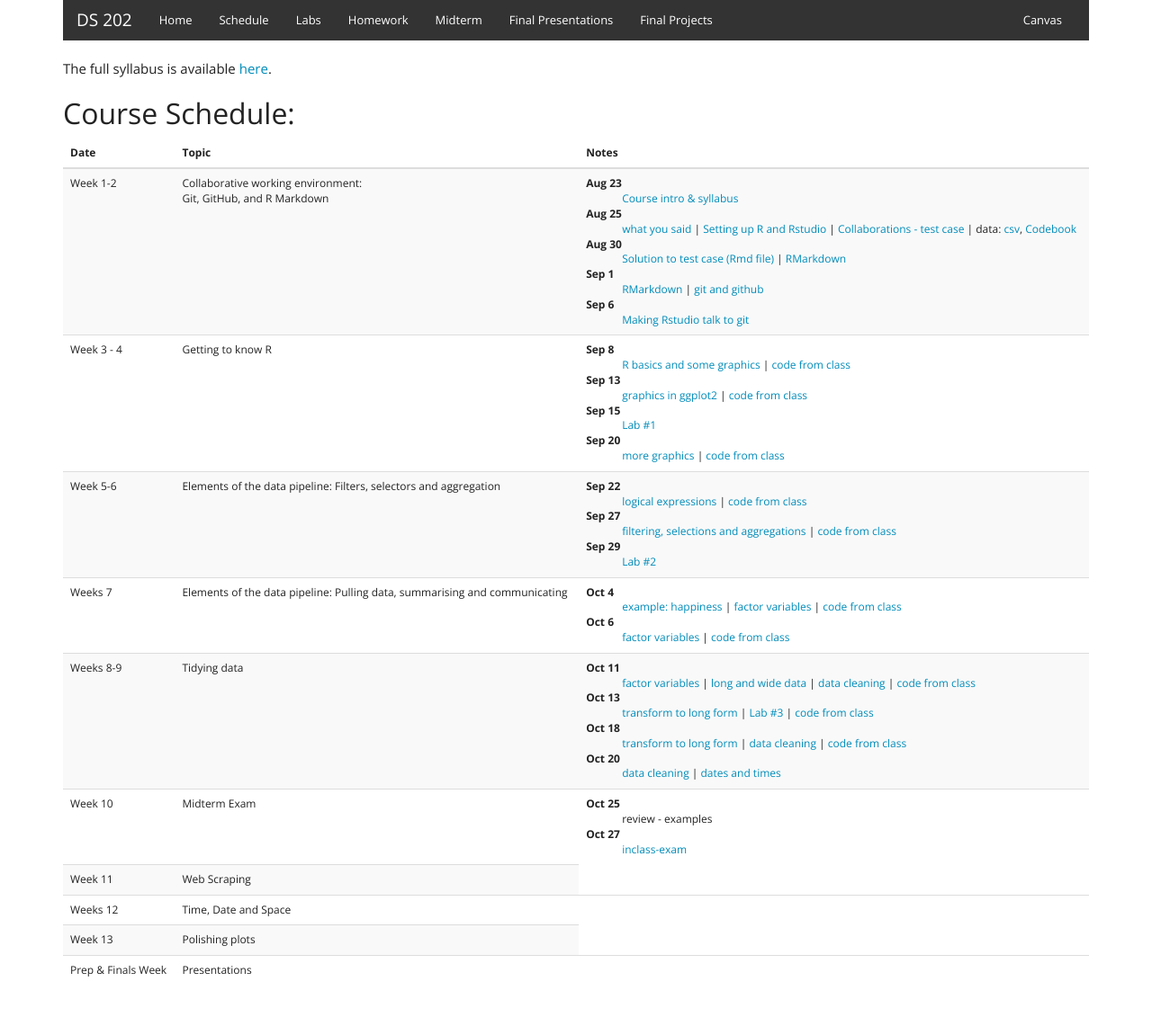
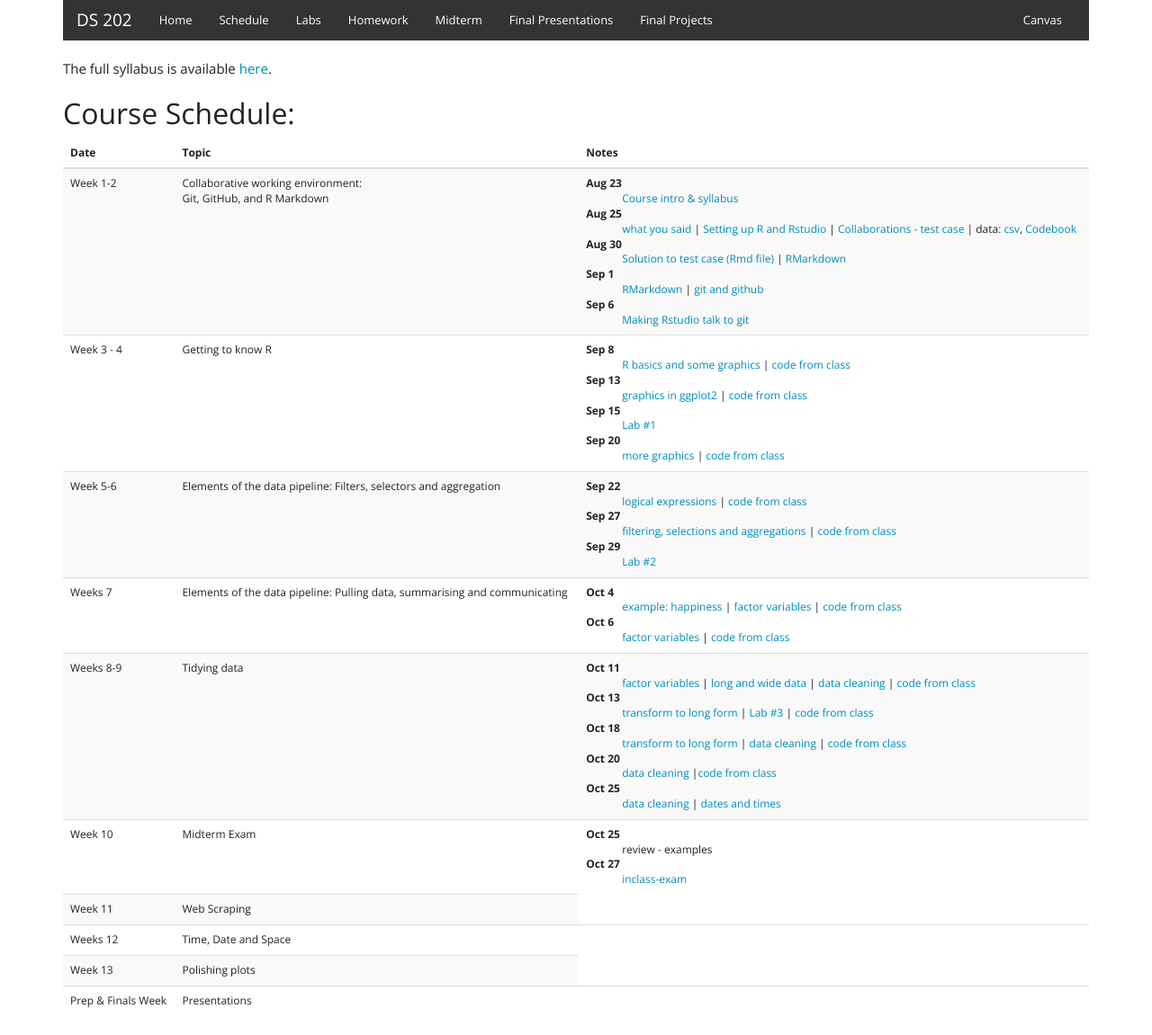
Before and after one commit to DS202-at-ISU/DS202-at-ISU.github.io, a Jekyll site: the page built from schedule.html, in a window 1280 px wide. Shown: the whole page at 90% size. Built offline with Jekyll 4.4.1, drawn with Linux system fonts in a browser that asks for light colours; before the commit the page ends 1117 px from its top, so only the background shows below that.

Commit message:
links updated

```diff
--- a/schedule.html
+++ b/schedule.html
@@ -140,7 +140,13 @@ The full syllabus is available <a href="syllabus.pdf" target=_blank>here</a>.
             <dt>Oct 20</dt>
 
           <dd>
-            <a href="../materials/03_tidyverse/06_tidyr.html" target=_blank>data cleaning</a> | <a href="../materials/03_tidyverse/04_lubridate.html" target=_blank>dates and times</a>
+            <a href="../materials/03_tidyverse/06_tidyr.html" target=_blank>data cleaning</a> |<a href="code/code-2022-10-20.R" target=_blank>code from class</a>
+            </dd>
+            <dt>Oct 25</dt>
+
+          <dd>
+            <a href="../materials/03_tidyverse/06_tidyr.html" target=_blank>data cleaning</a> |
+            <a href="../materials/03_tidyverse/04_lubridate.html" target=_blank>dates and times</a>
             </dd>
 <!--        <td>
           <dl>
```
